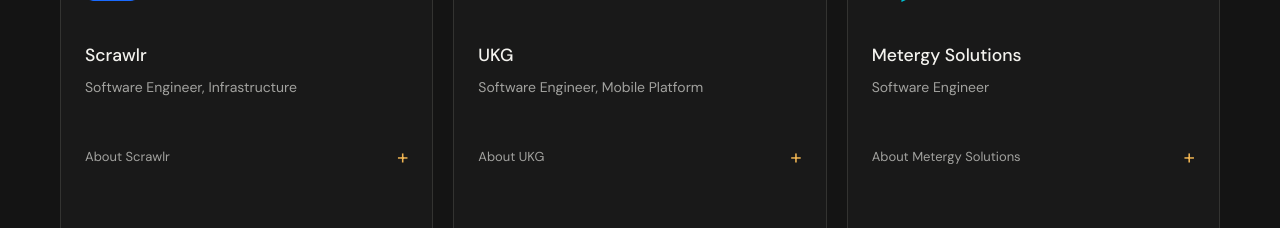
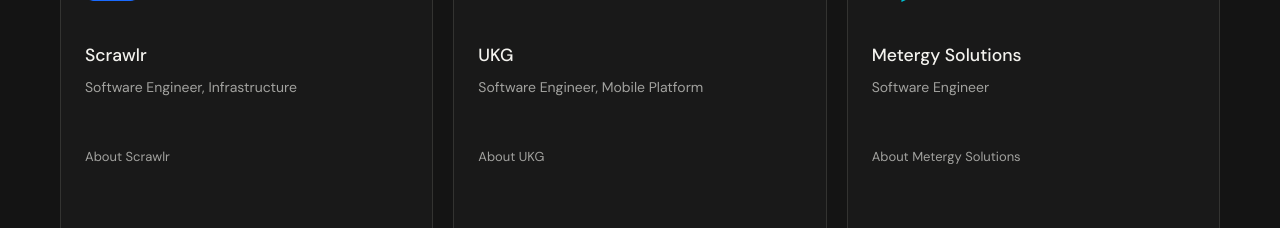
Before and after one commit to AlanWYChen/AlanWYChen.github.io, a React (Vite) app: page / in a window 1280 px wide. Shown: the part 1260-1488 px from the top of the page. Built offline with nearby package versions, Linux system fonts and the light colour scheme.

Commit message:
Remove company plus-minus toggles

```diff
--- a/src/main.jsx
+++ b/src/main.jsx
@@ -65,7 +65,7 @@
 };
 
 
-function CompanyCard({ company, open, onExpand, onCollapse, onToggle }) {
+function CompanyCard({ company, open, onExpand, onCollapse }) {
   return (
     <article className={`company${open ? ' is-expanded' : ''}`}
       onPointerEnter={event => { if (event.pointerType === 'mouse') onExpand(); }}
@@ -75,7 +75,7 @@
       <div className={`logo-container ${company.className}`}><img src={`/logos/${company.logo}`} alt={company.name} width="220" height="90" loading="lazy" /></div>
       <h3>{company.name}</h3>
       <p className="role">{company.role}</p>
-      <button className="company-toggle" aria-expanded={open} aria-controls={`intro-${company.className}`} onClick={onToggle} onFocus={event => { if (event.target.matches(':focus-visible')) onExpand(); }}>About {company.name}<span aria-hidden="true">{open ? '−' : '+'}</span></button>
+      <button className="company-toggle" aria-expanded={open} aria-controls={`intro-${company.className}`} onClick={onExpand} onFocus={event => { if (event.target.matches(':focus-visible')) onExpand(); }}>About {company.name}</button>
       <div id={`intro-${company.className}`} className="company-intro" inert={!open} aria-hidden={!open}><p>{company.intro}</p><a href={company.url} target="_blank" rel="noreferrer">Visit company website</a></div>
     </article>
   );
@@ -125,7 +125,7 @@
           <div className="section-top"><p className="eyebrow">01 / EXPERIENCE</p><span className="section-line" /></div>
           <div className="section-heading"><h2 id="experience-title">Where I’ve<br /><span>been building.</span></h2><p>A little startup energy. A little enterprise scale.<br />A lot of learning along the way.</p></div>
           <div className="companies" style={{ gridTemplateColumns: companyColumns }}>{companies.map(company => (
-            <CompanyCard company={company} key={company.name} open={activeCompany === company.className} onExpand={() => setActiveCompany(company.className)} onCollapse={() => setActiveCompany(current => current === company.className ? null : current)} onToggle={() => setActiveCompany(current => current === company.className ? null : company.className)} />
+            <CompanyCard company={company} key={company.name} open={activeCompany === company.className} onExpand={() => setActiveCompany(company.className)} onCollapse={() => setActiveCompany(current => current === company.className ? null : current)} />
           ))}</div>
           <div className="education"><img src="/logos/waterloo.png" alt="University of Waterloo" width="280" height="112" loading="lazy" /><div><h3>University of Waterloo</h3><p>Honours Bachelor of Computer Science, Co-op</p></div></div>
         </section>
```
